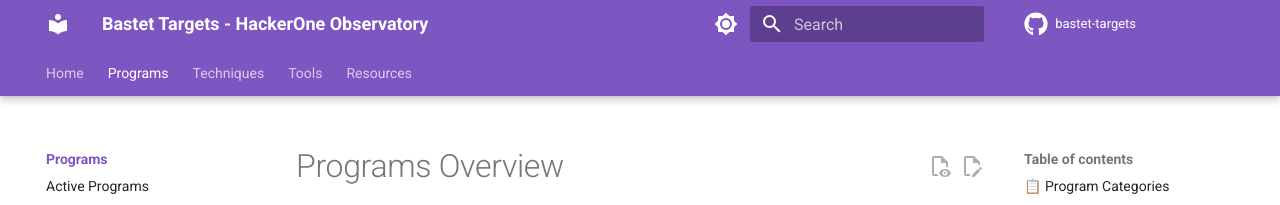
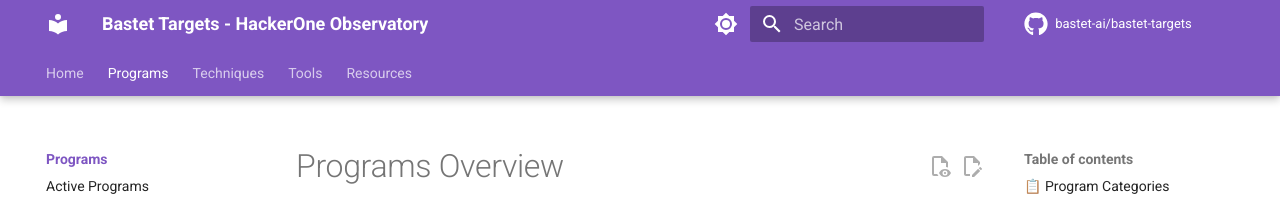
Before and after one commit to bastet-ai/bastet-targets, an MkDocs documentation site: the page built from docs/programs/index.md, in a window 1280 px wide and 900 px high. Shown: the top 205 px of the window. Built offline with MkDocs 1.6.1 and Material for MkDocs 9.7.7, drawn with Linux system fonts in a browser that asks for light colours; comment, search, counter and statistics services are not loaded.

Commit message:
Update repository URLs to point to bastet-ai/bastet-targets
- Updated clone URL in README.md
- Updated repository configuration in mkdocs.yml
- Fixed GitHub links and references

```diff
--- a/mkdocs.yml
+++ b/mkdocs.yml
@@ -4,8 +4,8 @@
 site_url: https://your-domain.github.io/bastet-targets
 
 # Repository
-repo_name: bastet-targets
-repo_url: https://github.com/your-username/bastet-targets
+repo_name: bastet-ai/bastet-targets
+repo_url: https://github.com/bastet-ai/bastet-targets
 edit_uri: edit/main/docs/
 
 # Configuration
@@ -79,7 +79,7 @@
   - pymdownx.keys
   - pymdownx.magiclink:
       repo_url_shorthand: true
-      user: your-username
+      user: bastet-ai
       repo: bastet-targets
   - pymdownx.mark
   - pymdownx.smartsymbols
@@ -126,9 +126,7 @@
 extra:
   social:
     - icon: fontawesome/brands/github
-      link: https://github.com/your-username/bastet-targets
-    - icon: fontawesome/brands/twitter
-      link: https://twitter.com/your-username
+      link: https://github.com/bastet-ai/bastet-targets
   tags:
     Reconnaissance: reconnaissance
     Web Security: web-security
```
Also changed, not shown: README.md (+1 -1 lines), 1 other file.
